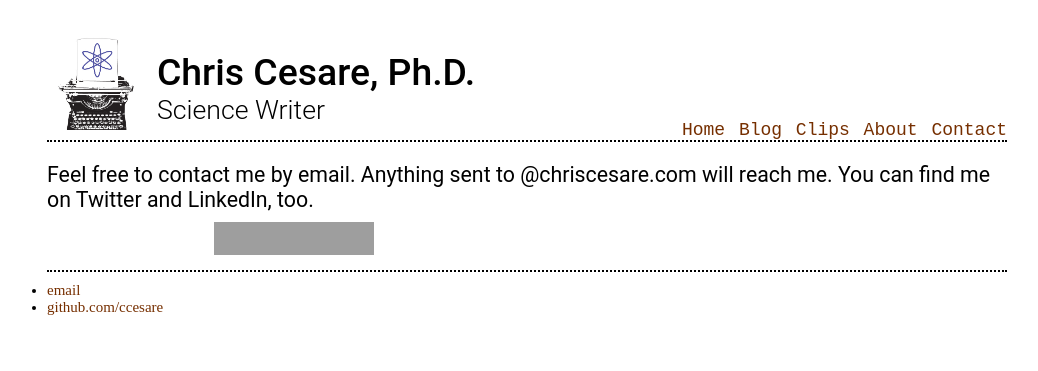
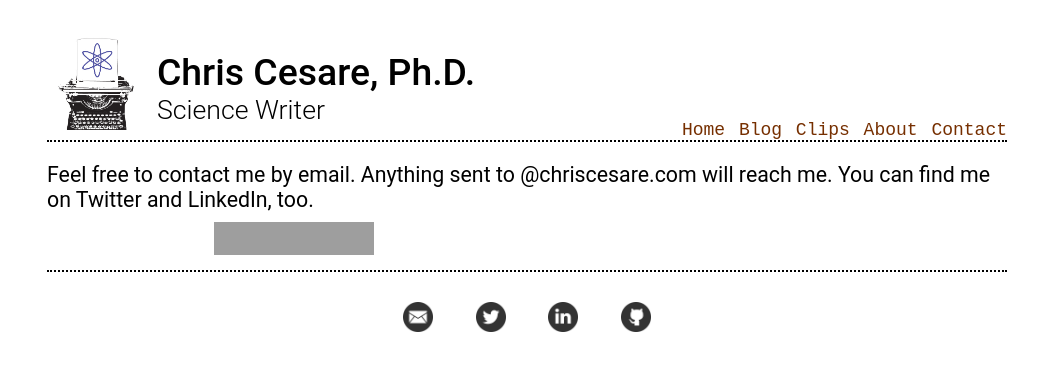
Before and after one commit to ccesare/ccesare.github.io, a Jekyll site: the page built from contact.html, in a window 1280 px wide. Shown: the top 371 px of the page, without its empty margins (113-1151 px from the left). Built offline with Jekyll 4.4.1, drawn with Linux system fonts in a browser that asks for light colours; comment, search, counter and statistics services are not loaded; grey boxes are pictures that could not be loaded.

Commit message:
Refactored sass into four sections.

```diff
--- a/_config.yml
+++ b/_config.yml
@@ -2,6 +2,7 @@ name: Chris Cesare | Science Writer
 email: me@chriscesare.com
 twitter_username: chriscesare
 github_username: ccesare
+linkedin_username: chriscesare
 
 markdown: kramdown
 
--- a/_includes/footer.html
+++ b/_includes/footer.html
@@ -1,6 +1,8 @@
 <footer>
-	    		<ul>
-	        		<li><a href="mailto:{{ site.email }}">email</a></li>
-	        		<li><a href="https://github.com/{{ site.github_username }}">github.com/{{ site.github_username }}</a></li>
-				</ul>
+	<ul>
+		<li><a href="mailto:{{ site.email }}"><img src="/images/email.png" class="footer-icon"></a></li>
+		<li><a href="https://twitter.com/{{ site.twitter_username }}"><img src="/images/twitter.png" class="footer-icon"></a></li>
+		<li><a href="http://www.linkedin.com/in/{{ site.linkedin_username }}"><img src="/images/linkedin.png" class="footer-icon"></a></li>
+	  <li><a href="https://github.com/{{ site.github_username }}"><img src="/images/github.png" class="footer-icon"></a></li>
+	</ul>
 </footer>
--- a/_includes/nav.html
+++ b/_includes/nav.html
@@ -1,6 +1,6 @@
 <nav id="site-nav">
   <input type="checkbox" id="nav-checkbox-toggle">
-  <label for="nav-checkbox-toggle noselect">...</label>
+  <label for="nav-checkbox-toggle">...</label>
   <ul id="nav-list">
     <li class="nav-item nav-item-home"><a href="/index.html">Home</a></li>
     <hr class="nav-separator">
--- /dev/null
+++ b/_sass/content.sass
@@ -0,0 +1,120 @@
+// Content styles
+
+// Smaller screens
+
+// Wrapper for all content
+.wrapper
+  font-size: 1.0em
+  padding: 20px
+
+main
+  font-size: 14pt
+  margin-top: 10px
+  font-family: "Roboto", "Helvetica Neue", "Helvetica", "Arial", sans-serif
+  padding-bottom: 10px
+
+.home-text
+  padding-top: 10px
+
+// Featured clips on front page
+.feature-box
+  margin-top: 30px
+  width: 100%
+
+.feature-item
+  margin-top: 20px
+  width: 100%
+  text-align: center
+
+.feature-crop
+  height: 200px
+  width: 200px
+  overflow: hidden
+  margin: 0 auto
+  border: 2px solid
+
+.feature-img
+  padding-top: 10px
+  width: 400px
+  left: -100px
+  position: relative
+  top: -20px
+
+// Clips list on clips page
+.clip-box
+  margin-top: 30px
+  width: 100%
+  display: table
+  position: relative
+
+.clip-item
+  margin-top: 30px
+  width: 100%
+  text-align: center
+  display: block
+
+.clip-crop
+  height: 200px
+  width: 200px
+  overflow: hidden
+  margin: 0 auto
+  display: block
+  border: 2px solid
+
+.clip-img
+  padding-top: 10px
+  width: 400px
+  left: -100px
+  position: relative
+  top: -20px
+
+.blog-box
+  margin-top: 30px
+  font-size: 14pt
+
+.recent-blogs
+  margin-top: 30px
+  width: 100%
+  display: table
+  position: relative
+
+.recent-blogs li
+  list-style-type: none
+
+// Larger screens
+@media only screen and (min-width: $break-small)
+  main
+    margin-top: 10px
+    font-size: 16pt
+
+  // Featured images on main page
+  .feature-box
+    font-size: 14pt
+    margin: 0 auto
+    position: relative
+    padding-top: 20px
+
+  .feature-item
+    display: inline-block
+    width: 30%
+
+  .feature-crop
+    height: 200px
+    width: 200px
+    margin-top: 10px
+
+  // Clips on clip page
+  .clip-crop
+    margin-right: 10px
+    float: left
+
+  .clip-item
+    display: table
+    width: unset
+    text-align: left
+
+  .clip-link
+    display: table-cell
+    vertical-align: top
+    position: relative
+    top: -4px
--- /dev/null
+++ b/_sass/footer.sass
@@ -0,0 +1,14 @@
+// Footer styles
+footer
+  position: relative
+  border-top: 2px dotted
+  padding-top: 10px
+  width: 100%
+  text-align: center
+
+footer li
+  display: inline-block
+  margin: 20px
+
+.footer-icon
+  width: 30px
--- /dev/null
+++ b/_sass/header.sass
@@ -0,0 +1,58 @@
+// Header sytles
+
+// Smaller screens
+header
+  font-size: 1.5em
+  position: relative
+  border-bottom: 2px dotted
+
+.site-title
+  display: block
+  width: 100%
+  margin: 0 auto
+  position: relative
+  top: -10px
+
+.site-title p
+  font-family: "Roboto", "Helvetica Neue", "Helvetica", "Arial", sans-serif
+
+.site-title p.title-name
+  font-size: 28pt
+  font-weight: 500
+
+.site-title p.title-occupation
+  font-size: 20pt
+  font-weight: 300
+
+.site-logo
+  display: block
+  width: 175px
+  height: 175px
+  background: url(../images/main_logo.jpg) no-repeat bottom left
+  background-size: contain
+  margin: 0 auto
+  position: relative
+  top: -30px
+
+// Larger screens
+@media only screen and (min-width: $break-small)
+  header
+    padding-bottom: 120px
+
+  .site-title
+    position: absolute
+    top: 30px
+    left: 100px
+    margin: unset
+    width: auto
+
+  .site-title p
+    display: block
+    padding-left: 10px
+
+  .site-logo
+    position: absolute
+    top: 10px
+    left: 0
+    width: 100px
+    height: 100px
--- /dev/null
+++ b/_sass/nav.sass
@@ -0,0 +1,63 @@
+// Navigation styles
+
+// Smaller screens
+#site-nav
+  width: 100%
+
+#site-nav ul
+  display: none
+  left: 3px
+  position: relative
+  top: -40px
+
+#site-nav label
+  font-size: 4.0em
+  font-weight: bolder
+  color: $site-purple
+  position: relative
+  top: -40px
+
+#site-nav input[type=checkbox]
+  display: none
+
+#site-nav input[type=checkbox]:checked ~ ul
+  display: block
+
+.nav-item
+  list-style-type: none
+  display: block
+  font-size: 1.6em
+  padding-top: 5px
+  padding-bottom: 10px
+  font-family: 'Courier New', Courier, 'Lucida Sans Typewriter', 'Lucida Typewriter', monospace
+  text-align: center
+
+// Nav separators
+hr.nav-separator
+  border: 0
+  border-bottom: 1px dashed #ccc
+  background: #999
+  margin: 0 auto
+  width: 100px
+
+// Larger screens
+@media only screen and (min-width: $break-small)
+  #site-nav ul
+    display: block
+    position: absolute
+    top: 100px
+    left: unset
+    right: 0
+
+  #site-nav label
+    display: none
+
+  .nav-item
+    display: inline-block
+    padding-left: 10px
+    padding-top: 0
+    padding-bottom: 0
+    font-size: 18px
+
+  hr.nav-separator
+    display: none
--- a/css/main.sass
+++ b/css/main.sass
@@ -7,6 +7,8 @@ $link-hover: #004776
 $link-color: #762f00
 $break-small: 940px
 
+@import 'header', 'nav', 'content', 'footer'
+
 // Basic site-wide settings
 *
   padding: 0
@@ -14,6 +16,9 @@ $break-small: 940px
   -webkit-box-sizing: border-box
   -moz-box-sizing: border-box
   box-sizing: border-box
+
+.clear
+  clear: both
 
 .noselect
   -webkit-touch-callout: none
@@ -23,17 +28,7 @@ $break-small: 940px
   -ms-user-select: none
   user-select: none
 
-body
-  font-size: 62.5%
-  width: 95%
-  margin: 0 auto
-  min-width: 300px
-
-@media only screen and (min-width: $break-small)
-  body
-    width: 80%
-    max-width: 1000px
-
+// Link styles
 a:link
   color: $link-color
   text-decoration: none
@@ -46,238 +41,11 @@ a:hover
   color: $link-hover
   text-decoration: underline
 
-// Wrapper for all content
-.wrapper
-  font-size: 1.0em
-  padding: 20px
-
-// Header classes
-header
-  font-size: 1.5em
-  position: relative
-  border-bottom: 2px dotted
+body
+  font-size: 62.5%
+  width: 95%
+  margin: 0 auto
+  min-width: 300px
   @media only screen and (min-width: $break-small)
-    padding-bottom: 120px
-
-.site-title
-  display: block
-  width: 100%
-  margin: 0 auto
-  position: relative
-  top: -10px
-  @media only screen and (min-width: $break-small)
-    position: absolute
-    top: 30px
-    left: 100px
-    margin: unset
-    width: auto
-
-.site-title p
-  text-align: left
-  font-family: "Roboto", "Helvetica Neue", "Helvetica", "Arial", sans-serif
-  font-weight: 200
-  //letter-spacing: -2px
-  @media only screen and (min-width: $break-small)
-    display: block
-    padding-left: 10px
-
-.site-title p.title-name
-  font-size: 28pt
-  font-weight: 500
-
-.site-title p.title-occupation
-  font-size: 20pt
-  font-weight: 300
-
-.site-logo
-  display: block
-  width: 175px
-  height: 175px
-  background: url(../images/main_logo.jpg) no-repeat bottom left
-  background-size: contain
-  margin: 0 auto
-  position: relative
-  top: -30px
-  @media only screen and (min-width: $break-small)
-    position: absolute
-    top: 10px
-    left: 0
-    width: 100px
-    height: 100px
-
-// Navigation
-#site-nav
-  width: 100%
-
-#site-nav ul
-  display: none
-  left: 3px
-  position: relative
-  top: -40px
-  //border-top: dotted 0.3em
-  //border-bottom: dotted 0.3em
-  border-color: $site-purple
-  @media only screen and (min-width: $break-small)
-    display: block
-    position: absolute
-    top: 100px
-    left: unset
-    right: 0
-
-#site-nav label
-  font-size: 4.0em
-  font-weight: bolder
-  color: $site-purple
-  position: relative
-  top: -40px
-  @media only screen and (min-width: $break-small)
-    display: none
-
-#site-nav input[type=checkbox]
-  display: none
-
-#site-nav input[type=checkbox]:checked ~ ul
-  display: block
-
-.nav-item
-  list-style-type: none
-  display: block
-  font-size: 1.6em
-  padding-top: 5px
-  padding-bottom: 10px
-  font-family: 'Courier New', Courier, 'Lucida Sans Typewriter', 'Lucida Typewriter', monospace
-  text-align: center
-  @media only screen and (min-width: $break-small)
-    display: inline-block
-    padding-left: 10px
-    padding-top: 0
-    padding-bottom: 0
-    font-size: 18px
-
-
-// Nav separators
-hr.nav-separator
-  border: 0
-  border-bottom: 1px dashed #ccc
-  background: #999
-  margin: 0 auto
-  width: 100px
-  @media only screen and (min-width: $break-small)
-    display: none
-
-// Styling for main tag
-main
-  font-size: 14pt
-  margin-top: 10px
-  font-family: "Roboto", "Helvetica Neue", "Helvetica", "Arial", sans-serif
-  padding-bottom: 10px
-  @media only screen and (min-width: $break-small)
-    margin-top: 10px
-    font-size: 16pt
-
-.home-text
-  padding-top: 10px
-
-.feature-item
-  margin-top: 20px
-  width: 100%
-  text-align: center
-  @media only screen and (min-width: $break-small)
-    display: inline-block
-    width: 30%
-
-.clip-item
-  margin-top: 30px
-  width: 100%
-  text-align: center
-  display: block
-  @media only screen and (min-width: $break-small)
-    display: table
-    width: unset
-    text-align: left
-
-.clip-img
-  padding-top: 10px
-  width: 400px
-  left: -100px
-  position: relative
-  top: -20px
-  @media only screen and (min-width: $break-small)
-    width: 400px
-    left: -100px
-
-.feature-img
-  padding-top: 10px
-  width: 400px
-  left: -100px
-  position: relative
-  @media only screen and (min-width: $break-small)
-    width: 400px
-    left: -100px
-    top: -20px
-
-.clip-link
-  @media only screen and (min-width: $break-small)
-    display: table-cell
-    vertical-align: top
-    position: relative
-    top: -4px
-
-.feature-crop
-  height: 200px
-  width: 200px
-  overflow: hidden
-  margin: 0 auto
-  @media only screen and (min-width: $break-small)
-    height: 200px
-    width: 200px
-    border: 2px solid
-    margin-top: 10px
-
-.clip-crop
-  height: 200px
-  width: 200px
-  overflow: hidden
-  margin: 0 auto
-  display: block
-  border: 2px solid
-  @media only screen and (min-width: $break-small)
-    margin-right: 10px
-    float: left
-    height: 200px
-    width: 200px
-
-.feature-box
-  margin-top: 30px
-  width: 100%
-  @media only screen and (min-width: $break-small)
-    font-size: 14pt
-    margin: 0 auto
-    position: relative
-    padding-top: 20px
-
-.clip-box
-  margin-top: 30px
-  width: 100%
-  display: table
-  position: relative
-
-.blog-box
-  margin-top: 30px
-  font-size: 14pt
-
-.clear
-  clear: both
-
-.recent-blogs
-  margin-top: 30px
-  width: 100%
-  display: table
-  position: relative
-
-// Footer styles
-footer
-  font-size: 1.5em
-  position: relative
-  border-top: 2px dotted
-  padding-top: 10px
+    width: 80%
+    max-width: 1000px
```
Also changed, not shown: images/email.png (added), images/github.png (added), images/linkedin.png (added), images/twitter.png (added), 1 other file.
